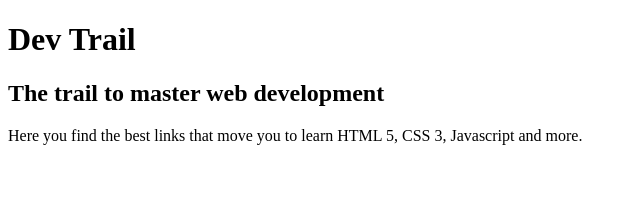
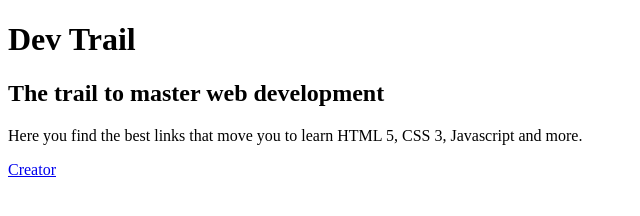
Before and after one commit to udanielnogueira/html-w3schools, a plain HTML site: page devtrail/index.html in a window 1280 px wide. Shown: the full height of the page, 0-640 px from the left. Drawn offline with Linux system fonts and the light colour scheme.

Commit message:
Update index.html

```diff
--- a/devtrail/index.html
+++ b/devtrail/index.html
@@ -13,10 +13,15 @@
 
     </script>
 
+    <!--Heading-->
     <h1>Dev Trail</h1>
     <h2>The trail to master web development</h2>
 
+    <!--Paragraph-->
     <p>Here you find the best links that move you to learn HTML 5, CSS 3, Javascript and more.</p>
+
+    <!--Link-->
+    <a href="http://github.com/udanielnogueira">Creator</a>
 
 
 
```
